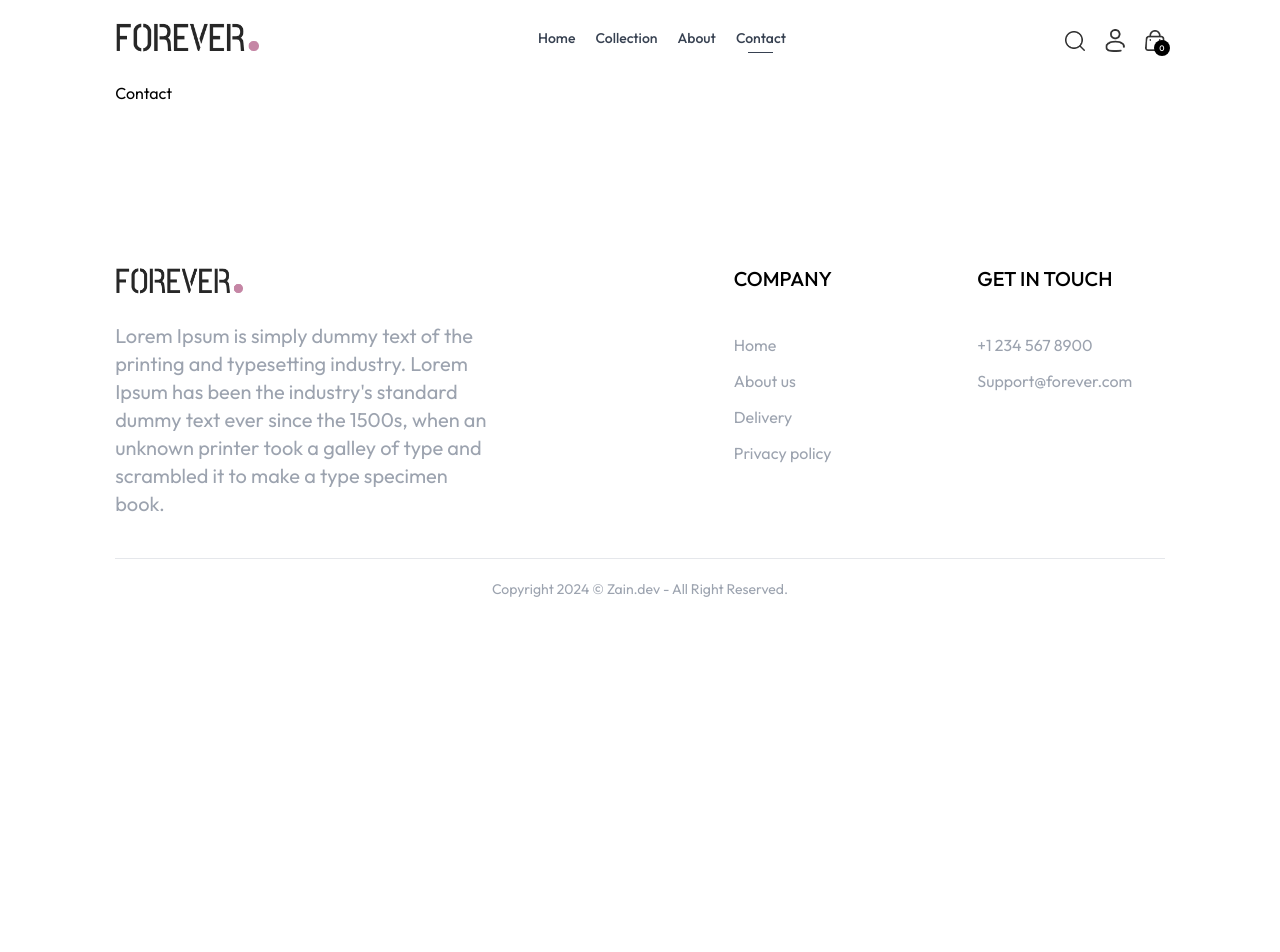
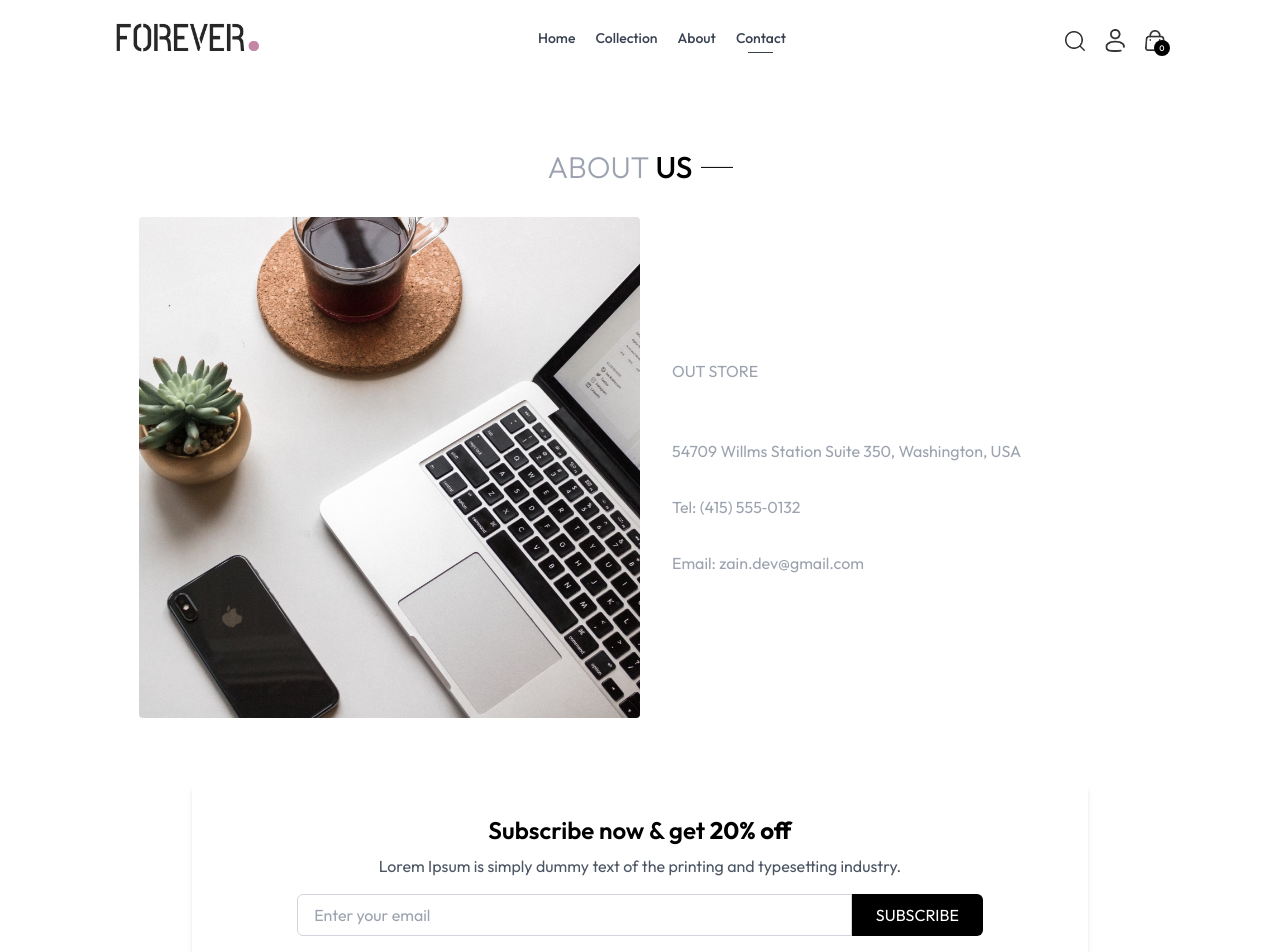
Before and after one commit to zainrajpootfd/ecormmerce-app, a React (Vite) app in the folder frontend/: page /contact in a window 1280 px wide. Shown: the top 952 px of the page. Before the commit the page ends 800 px from the top, so only its background shows below. Built offline with nearby package versions, Linux system fonts and the light colour scheme.

Commit message:
add contact page

```diff
--- a/frontend/src/pages/Contact.jsx
+++ b/frontend/src/pages/Contact.jsx
@@ -1,4 +1,53 @@
+import { assets } from "../assets/assets";
+
 const Contact = () => {
-  return <div>Contact</div>;
+  return (
+    <div className=" py-12 px-6">
+      {/* About Us Section */}
+      <section className="max-w-6xl mx-auto">
+        <div className="flex items-center justify-center gap-2 mt-5">
+          <p className="text-3xl font-medium ">
+            <span className="text-gray-400 font-light"> ABOUT</span> US
+          </p>
+          <hr className="w-8 h-[1.5px] bg-[#141414]" />
+        </div>
+        <div className="mt-8 flex flex-col md:flex-row items-center justify-center gap-8">
+          <img
+            src={assets.contact_img}
+            alt="About Us"
+            className="w-full md:w-1/2 rounded"
+          />
+          <div className="md:w-1/2 text-gray-400 space-y-8 ">
+            <h2>OUT STORE</h2>
+            <br />
+            <p>54709 Willms Station Suite 350, Washington, USA</p>
+            <p className="mt-4">Tel: (415) 555‑0132</p>
+            <p>Email: zain.dev@gmail.com</p>
+          </div>
+        </div>
+      </section>
+
+      {/* Subscribe Section */}
+      <section className="max-w-4xl mx-auto mt-16 text-center bg-white p-8 shadow-md rounded-lg">
+        <h2 className="text-2xl font-semibold">
+          Subscribe now & get <span className="font-bold">20% off</span>
+        </h2>
+        <p className="text-gray-600 mt-2">
+          Lorem Ipsum is simply dummy text of the printing and typesetting
+          industry.
+        </p>
+        <div className="mt-4 flex flex-col gap-2 sm:flex-row sm:gap-0 justify-center">
+          <input
+            type="email"
+            placeholder="Enter your email"
+            className="border border-gray-300 px-4 py-2 rounded-l-md outline-none  sm:w-2/3"
+          />
+          <button className="bg-black text-white px-6 py-2 rounded-r-md hover:bg-gray-800 transition">
+            SUBSCRIBE
+          </button>
+        </div>
+      </section>
+    </div>
+  );
 };
 export default Contact;
```
